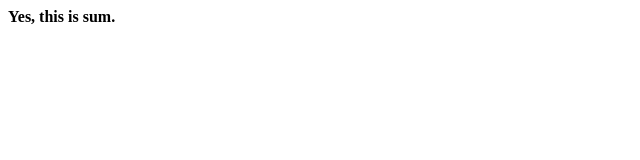
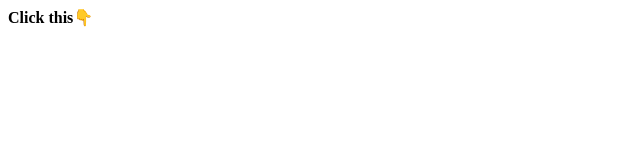
Before and after one commit to Zsepyy/asd, a plain HTML site: page index.html in a window 1280 px wide. Shown: the full height of the page, 0-640 px from the left. Drawn offline with Linux system fonts and the light colour scheme.

Commit message:
Update index.html

```diff
--- a/index.html
+++ b/index.html
@@ -7,7 +7,7 @@
 </head>
 <body>
 
-    <b>Yes, this is sum.</b> <br>
+    <b>Click this👇</b> <br>
 <a href="https://p1.akcdn.net/full/416687757.gigabyte-geforce-gtx-1050-ti-oc-4gb-gddr5-128bit-gv-n105toc-4gd.jpg"><img src="img/1050.jpg" alt=""></a>
 
 
```
